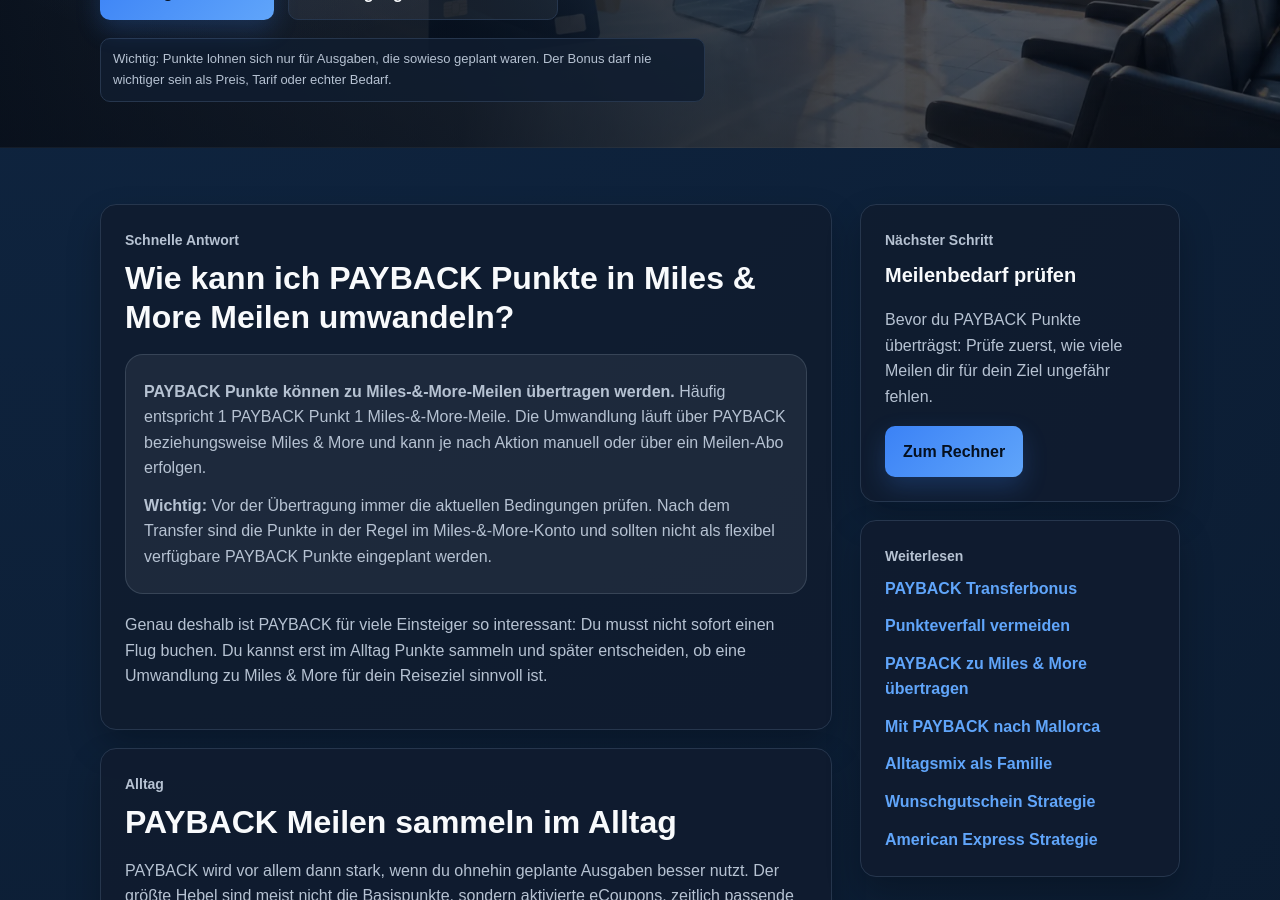
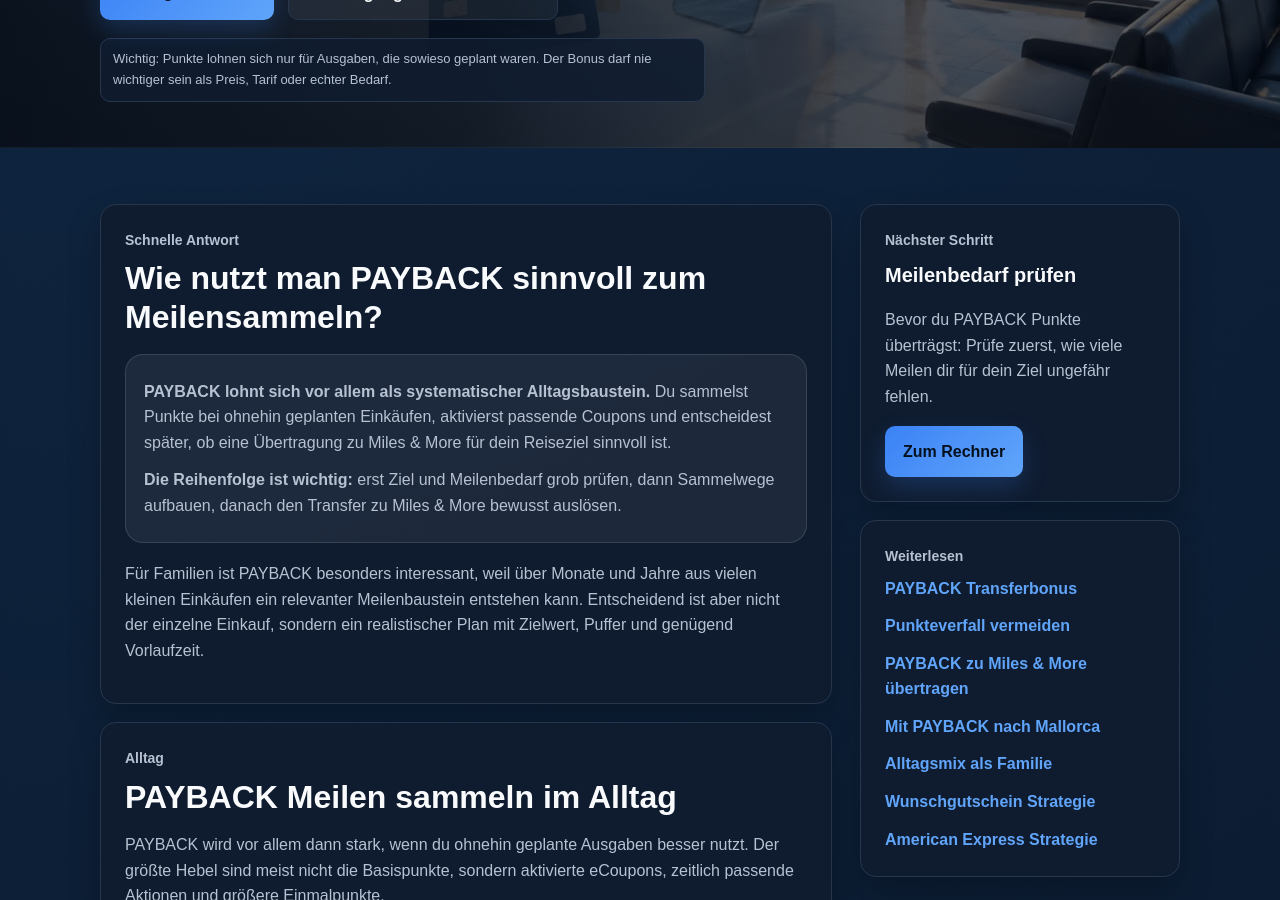
Before and after one commit to Praemienflug-Planer/miles-planer, a Jekyll site: the page built from meilen-sammeln/payback/index.html, in a window 1280 px wide and 900 px high, scrolled down 592 px. Built offline with Jekyll 4.4.1, drawn with Linux system fonts in a browser that asks for light colours.

Commit message:
Refocus PAYBACK quick answer on strategy

```diff
--- a/_includes/payback/schnelle-antwort.html
+++ b/_includes/payback/schnelle-antwort.html
@@ -1 +1 @@
-<div class="article-card seo-card"><p class="eyebrow">Schnelle Antwort</p><h2>Wie kann ich PAYBACK Punkte in Miles &amp; More Meilen umwandeln?</h2><div class="answer-box"><p><strong>PAYBACK Punkte können zu Miles-&amp;-More-Meilen übertragen werden.</strong> Häufig entspricht 1 PAYBACK Punkt 1 Miles-&amp;-More-Meile. Die Umwandlung läuft über PAYBACK beziehungsweise Miles &amp; More und kann je nach Aktion manuell oder über ein Meilen-Abo erfolgen.</p><p><strong>Wichtig:</strong> Vor der Übertragung immer die aktuellen Bedingungen prüfen. Nach dem Transfer sind die Punkte in der Regel im Miles-&amp;-More-Konto und sollten nicht als flexibel verfügbare PAYBACK Punkte eingeplant werden.</p></div><p>Genau deshalb ist PAYBACK für viele Einsteiger so interessant: Du musst nicht sofort einen Flug buchen. Du kannst erst im Alltag Punkte sammeln und später entscheiden, ob eine Umwandlung zu Miles &amp; More für dein Reiseziel sinnvoll ist.</p></div>
+<div class="article-card seo-card"><p class="eyebrow">Schnelle Antwort</p><h2>Wie nutzt man PAYBACK sinnvoll zum Meilensammeln?</h2><div class="answer-box"><p><strong>PAYBACK lohnt sich vor allem als systematischer Alltagsbaustein.</strong> Du sammelst Punkte bei ohnehin geplanten Einkäufen, aktivierst passende Coupons und entscheidest später, ob eine Übertragung zu Miles &amp; More für dein Reiseziel sinnvoll ist.</p><p><strong>Die Reihenfolge ist wichtig:</strong> erst Ziel und Meilenbedarf grob prüfen, dann Sammelwege aufbauen, danach den Transfer zu Miles &amp; More bewusst auslösen.</p></div><p>Für Familien ist PAYBACK besonders interessant, weil über Monate und Jahre aus vielen kleinen Einkäufen ein relevanter Meilenbaustein entstehen kann. Entscheidend ist aber nicht der einzelne Einkauf, sondern ein realistischer Plan mit Zielwert, Puffer und genügend Vorlaufzeit.</p></div>
```
